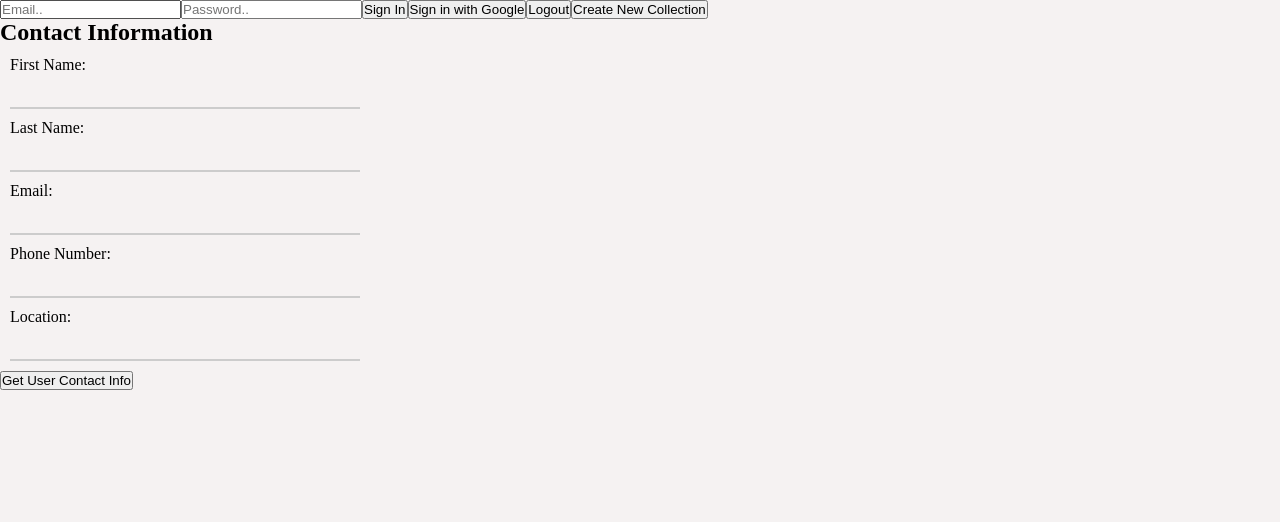
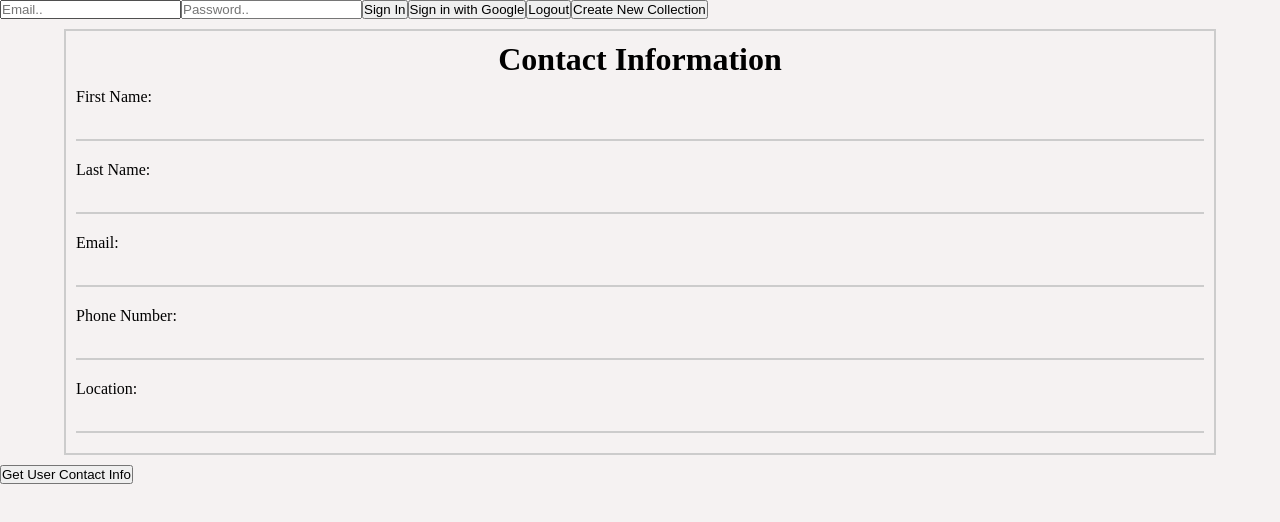
Before and after one commit to sockulags/CV_Builder, a React (Vite) app: page / in a window 1280 px wide. Shown: the top 522 px of the page. Built offline with nearby package versions, Linux system fonts and the light colour scheme; no server answers.

Commit message:
Containerized forms for standard boilerplate styling

```diff
--- a/src/App.css
+++ b/src/App.css
@@ -8,10 +8,21 @@ body{
     background-color: #f5f2f2;
 }
 
+form{
+  margin: 10px auto;
+  width: 90%;
+  display: flex;
+  justify-content: left;
+  align-items: center;
+  flex-direction: column;
+  border: 2px solid #ccc;
+  padding: 10px;
+}
+
 .input-container {
     position: relative;
     margin: 10px;
-    max-width: 350px;
+    width: 100%;
   }
 
   .input-container input {
--- a/src/components/contactInfo.tsx
+++ b/src/components/contactInfo.tsx
@@ -28,8 +28,8 @@ export const ContactInfo = ({ contactInfo, onUpdateContactInfo }: Props) => {
 
     return (
       <div className='contactinfo-container'>
-        <h2>Contact Information</h2>
         <form>
+        <h1>Contact Information</h1>
           <div className='input-container'>
             <label>First Name:</label>
             <input
```
